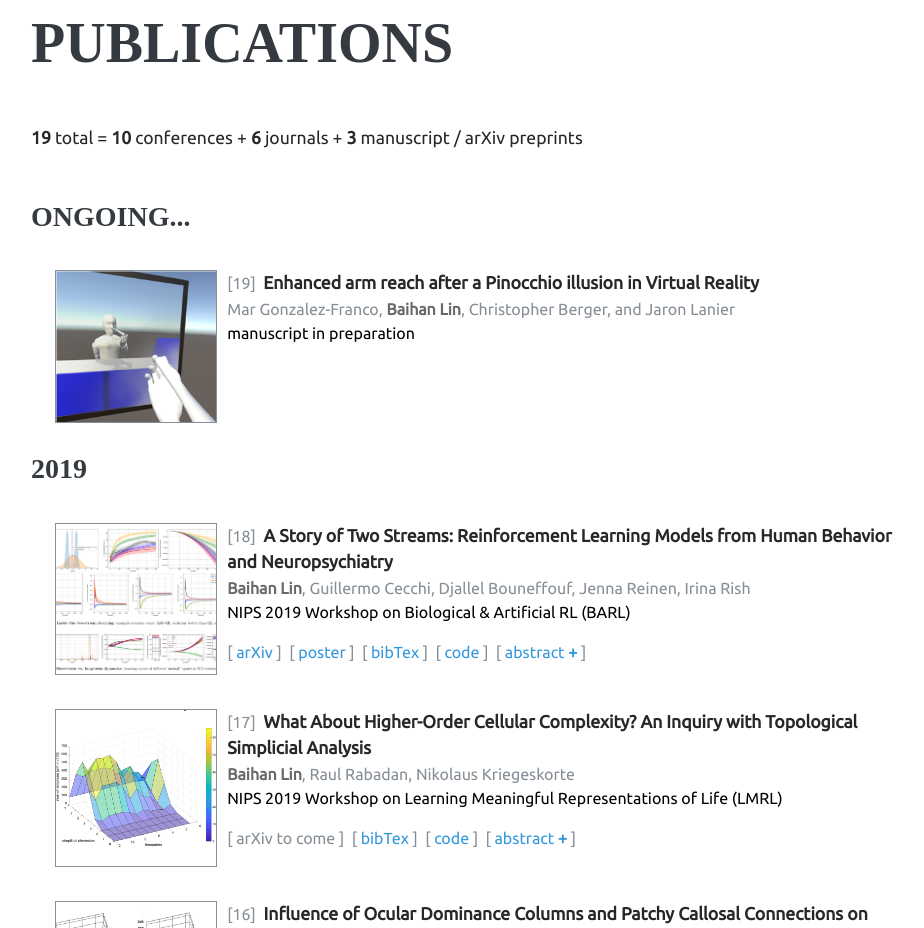
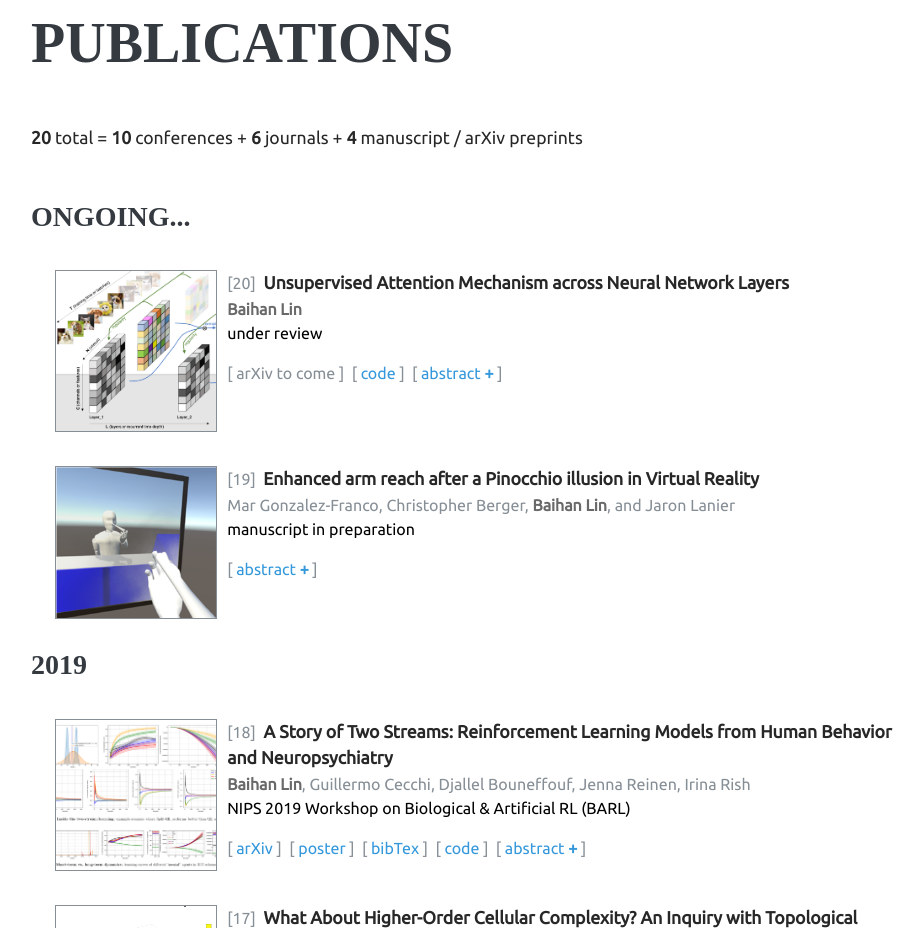
Before and after one commit to doerbeta/doerbeta.github.io, a plain HTML site: page index.html in a window 1280 px wide. Shown: the part 1700-2628 px from the top of the page, without its empty margins (177-1101 px from the left). Drawn offline with Linux system fonts and the light colour scheme; a web font is replaced by a local one.

Commit message:
[FEAT] include under review manuscript

```diff
--- a/index.html
+++ b/index.html
@@ -326,10 +326,35 @@
         <section class="resume-section p-3 p-lg-5 d-flex flex-column" id="publications">
         <div class="my-auto">
         <h2 class="mb-5">Publications</h2>
-        <p class="mb-5 text-primary"> <b>19</b> total = <b>10</b> conferences + <b>6</b> journals + <b>3</b> manuscript / arXiv preprints &nbsp; </p>
+        <p class="mb-5 text-primary"> <b>20</b> total = <b>10</b> conferences + <b>6</b> journals + <b>4</b> manuscript / arXiv preprints &nbsp; </p>
         <h3> ongoing...</h3>
         <br />
         <ul class="fa-ul mb-0">
+        <li>
+        <div class="row">
+        <div class="imgcolumn">
+        <img src="./img/publications/lin2019unsupervised.png" alt="lin2019reinforce" border="1" style="width:100%">
+        </div>
+        <div class="textcolumn">
+        [20]&nbsp;<b class="text-primary" id="p18"> Unsupervised Attention Mechanism across Neural Network Layers &nbsp; </b>
+        <br />
+        <b><span style="color: dimgray;">Baihan Lin</span></b>
+        <br />
+        <p style="color:black"> under review </p>
+        [
+        arXiv to come
+        ]&nbsp; [
+        <a href="https://github.com/doerlbh/UnsupervisedAttentionMechanism" style="color:#3498db">code</a>
+        ]&nbsp; [
+        <a class="collapsible" style="color:#3498db">abstract&nbsp;</a>
+        ]
+        <div class="abstract">
+            <p>  Inspired by the adaptation phenomenon of neuronal firing, we propose an unsupervised attention mechanism (UAM) which computes the statistical regularity in the implicit space of neural networks under the Minimum Description Length (MDL) principle. Treating the neural network optimization process as a partially observable model selection problem, UAM constrained the implicit space by a normalization factor, the universal code length. We compute this universal code incrementally across neural network layers and demonstrated the flexibility to include data priors such as top-down attention and other oracle information. Empirically, our approach outperforms existing normalization methods in tackling limited, imbalanced and nonstationary input distribution in computer vision and reinforcement learning tasks. Lastly, UAM tracks dependency and critical learning stages across layers and recurrent time steps of deep networks. </p>
+        </div>
+        </div>
+        </div>
+        </li>
+        <br />
         <li>
         <div class="row">
         <div class="imgcolumn">
@@ -337,9 +362,15 @@
         </div>
         <div class="textcolumn">
         [19]&nbsp; <b class="text-primary" id="p19"> Enhanced arm reach after a Pinocchio illusion in Virtual Reality &nbsp; </b>
-        <br /> Mar Gonzalez-Franco, <b><span style="color: dimgray;">Baihan Lin</span></b>, Christopher Berger, and Jaron Lanier
+        <br /> Mar Gonzalez-Franco, Christopher Berger, <b><span style="color: dimgray;">Baihan Lin</span></b>, and Jaron Lanier
         <br />
         <p style="color:black"> manuscript in preparation </p>
+        [
+        <a class="collapsible" style="color:#3498db">abstract&nbsp;</a>
+        ]
+        <div class="abstract">
+            <p> Perceived extension of the reach of one’s arm was observed in healthy humans after eliciting a Pinocchio Illusion—whereby a participant’s nose is illusorily elongated—in Virtual Reality. Self-administered tapping on the tip of the nose of the participants’ virtual avatar (using a hand-held controller) while the nose of the avatar slowly grew, produced a Pinocchio illusion an implicit outward drift in the participants’ arm, and the elongation of the perceived reach of their arm. We found a positive correlation between the extent of the implicit outward drift of the participants arm and the perceived reachability of distal objects. These results were found, both when the participants’ real nose was stimulated and when it was not. These findings are discussed in the context of theories on body schema and ownership, and open new avenues for hand grasp interaction with virtual objects out of arm’s-reach inside immersive setups. </p>
+        </div>
         </div>
         </div>
         </li>
```
Also changed, not shown: img/publications/lin2019unsupervised.png (added).
